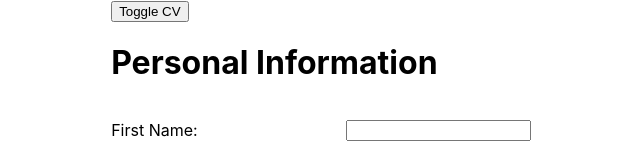
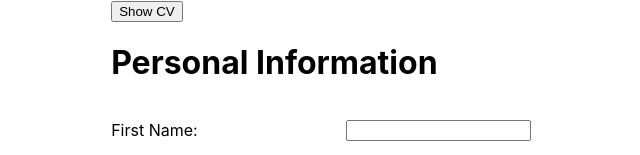
Before and after one commit to EmbryonicDev/cv-application, a React (Create React App) app: page / in a window 1280 px wide. Shown: the top 155 px of the page, without its empty margins (319-959 px from the left). Built offline with nearby package versions, Linux system fonts and the light colour scheme; the HTML template or start-up script is replaced by a standard one.

Commit message:
Modify toggleCv to change based on state showCv value

```diff
--- a/src/App.js
+++ b/src/App.js
@@ -203,7 +203,7 @@ function App() {
 
   return (
     <div className="App">
-      <button id="toggleCv" onClick={toggleCv}>Toggle CV</button>
+      <button id="toggleCv" onClick={toggleCv}>{showCv ? 'Edit CV' : 'Show CV'}</button>
       {
         !showCv &&
         <div id="editInfo">
```
